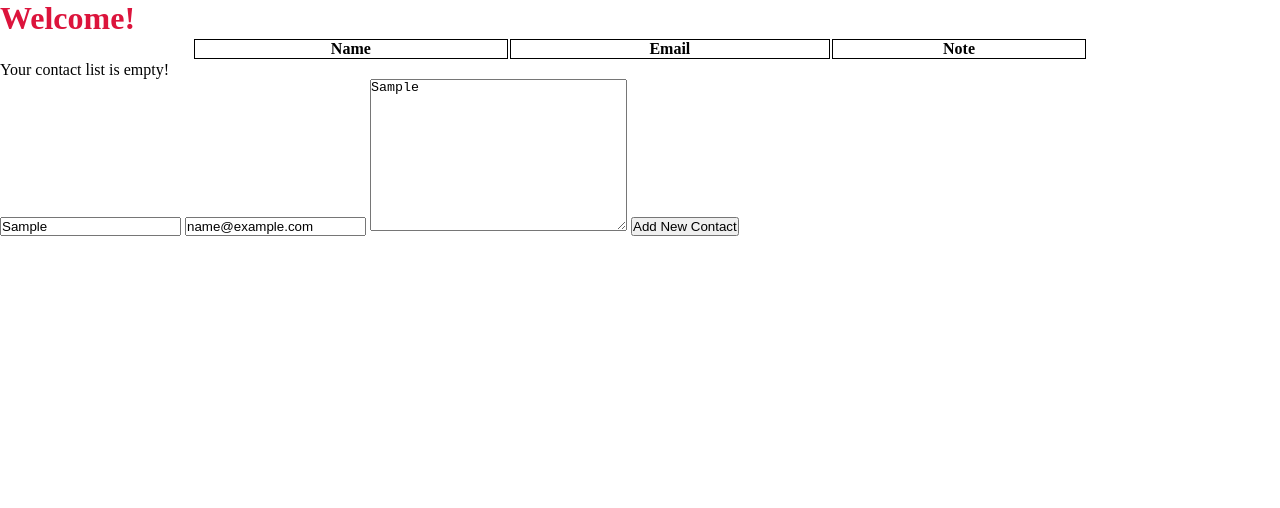
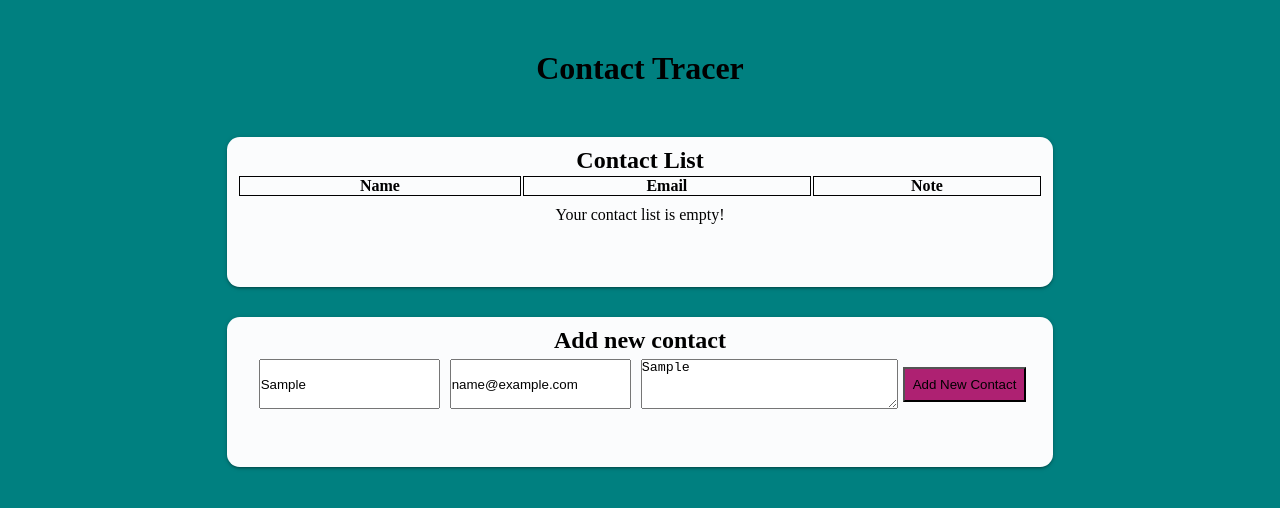
Before and after one commit to brrf/4degrees, a website: page public/index.html in a window 1280 px wide. Both pictures are taken after typing "Sample", "name@example.com", "Sample" into the empty fields and a click on the button "Add New Contact". Drawn offline with Linux system fonts and the light colour scheme; no server answers.

Commit message:
added basic styling

```diff
--- a/public/index.css
+++ b/public/index.css
@@ -18,16 +18,92 @@ body {
 	-ms-text-size-adjust: none;
 }
 
-h1 {
-	color: crimson;
+body {
+	background-color: teal;
 }
 
-table {
+#app-container {
+	padding: 50px;
+	display: flex;
+	flex-direction: column;
+	align-items: center;
+}
+
+h1 {
+	color: black;
+	margin-bottom: 50px;
+}
+
+#table-container {
+	min-height: 150px;
 	width: 70%;
 	margin: auto;
+	background-color: grey;
+	display: flex;
+	flex-direction: column;
+	align-items: center;
+	margin-bottom: 25px;
+	box-shadow: 0 2px 2px 0 rgba(0, 0, 0, 0.14),
+		0 3px 1px -2px rgba(0, 0, 0, 0.12), 0 1px 5px 0 rgba(0, 0, 0, 0.2);
+	border-radius: 1vw;
+	padding: 10px;
+	position: relative;
+	background-color: #fbfcfd;
+}
+
+#empty {
+	margin-top: 8px;
+}
+
+table,
+tbody {
+	width: 100%;
 }
 
 th,
 td {
 	border: 1px solid black;
+	/*width: 30%;*/
 }
+
+button {
+	background-color: #ae2172;
+	padding: 8px;
+}
+
+#flash {
+	background-color: white;
+	color: crimson;
+	margin-bottom: 5px;
+}
+
+#new-contact-container {
+	min-height: 150px;
+	width: 70%;
+	margin: auto;
+	background-color: grey;
+	display: flex;
+	flex-direction: column;
+	align-items: center;
+	margin-bottom: 25px;
+	box-shadow: 0 2px 2px 0 rgba(0, 0, 0, 0.14),
+		0 3px 1px -2px rgba(0, 0, 0, 0.12), 0 1px 5px 0 rgba(0, 0, 0, 0.2);
+	border-radius: 1vw;
+	padding: 10px;
+	position: relative;
+	background-color: #fbfcfd;
+}
+
+form {
+	display: flex;
+	flex-direction: row;
+	align-items: center;
+	justify-content: space-between;
+}
+
+input,
+textarea {
+	height: 50px;
+	border-radius: 2;
+	margin: 5px;
+}
--- a/public/index.html
+++ b/public/index.html
@@ -7,10 +7,16 @@
 		<link rel="stylesheet" type="text/css" href="./index.css" />
 	</head>
 	<body>
-		<h1>Welcome!</h1>
+		<div id="app-container">
+			<h1>Contact Tracer</h1>
+			<div id="table-container">
+				<h2>Contact List</h2>
 				<table></table>
 				<div id="empty"></div>
+			</div>
+			<div id="flash"></div>
 			<div id="new-contact-container">
+				<h2>Add new contact</h2>
 				<form id="new-contact-form">
 					<input
 						class="form-half-width first"
@@ -40,6 +46,7 @@
 					<button>Add New Contact</button>
 				</form>
 			</div>
+		</div>
 
 		<script type="text/javascript" src="./index.js"></script>
 		<!-- 	<script type="text/javascript" src="./new_contact.js"></script> -->
--- a/public/index.js
+++ b/public/index.js
@@ -1,5 +1,4 @@
-let tableContainer = document.querySelector('table');
-
+//object that manages contacts array;
 let contactList = {
 
 	contacts: [],
@@ -18,34 +17,7 @@ let contactList = {
 	},
 };
 
-// let handlers = {
-// 	displayContacts: function() {
-// 		interface.populateTable();
-// 	},
-// 	// toggleAll: function() {
-// 	// 	todoList.toggleAll();
-// 	// },
-// 	addContact: function() {
-// 		const todoText = document.querySelector('.addTodoText').value;
-// 		contactList.addContact(todoText);
-// 	},
-// 	deleteTodo: function(position) {
-// 		todoList.deleteTodo(position);
-// 		position = '';
-// 	},
-// 	changeTodo: function() {
-// 		var changeTodoPosition = document.querySelector('.changeTodoPosition').value;
-// 		var changeTodoText = document.querySelector('.changeTodoText').value;
-// 		todoList.changeTodo(changeTodoPosition - 1, changeTodoText);
-// 		changeTodoPosition = '';
-// 		changeTodoText = '';
-// 	},
-// 	toggleCompleted: function() {
-// 		var toggleCompletedPosition = document.querySelector('.toggleCompletedPosition').value;
-// 		todoList.toggleCompleted(toggleCompletedPosition - 1);
-// 	}
-// }
-
+//object that updates interface when contacts change
 let interface = {
 	populateTable: function () {
 		let tableContainer = document.querySelector('table');
@@ -75,7 +47,7 @@ let interface = {
 	setUpEventListeners: function () {
 		let entireList = document.querySelector('table')
 		entireList.addEventListener('click', function(event) {
-		console.log('event')
+
 		if (event.target.nodeName !== 'BUTTON') {
 			return;
 		}
@@ -90,7 +62,9 @@ let interface = {
 	},
 };
 
-//add event listener for new contact button
+////API validation section (can be moved to new file eventually)
+
+//add event listener for the new contact button
 let submitButton = document.querySelector('form button');
 submitButton.addEventListener('click', function (event) {
 	event.preventDefault();
@@ -103,37 +77,71 @@ submitButton.addEventListener('click', function (event) {
 
 function newContact(event) {
 	event.preventDefault();
-	const name = document.getElementById('new-contact-form').elements['name']
-		.value;
+	const name = document.getElementById('new-contact-form').elements[
+		'name'
+	].value;
 	const email = document.getElementById('new-contact-form').elements['email']
 		.value;
-	const note = document.getElementById('new-contact-form').elements[
-		'note'
-	].value;
+	const note = document.getElementById('new-contact-form').elements['note']
+		.value;
 
-	let body = {
+	const flashMessage = document.getElementById('flash');
+	flashMessage.innerHTML = '';
+
+	const body = {
 		name,
 		email,
 		note,
 	};
-	fetch('http://localhost:5000/new_contact', {
-		method: 'POST',
-		body: JSON.stringify(body),
-		headers: {
-			'Content-Type': 'application/json',
-		},
-	})
-		.then(function (res) {
-			return res.json();
-		})
-		.then(function (resObject) {
-			if (resObject.error) {
-				console.log('error')
+
+	let http = new XMLHttpRequest();
+	http.open('POST', 'http://localhost:5000/new_contact', true);
+	http.setRequestHeader('Content-type', 'application/json');
+	http.onreadystatechange = function () {
+		if (http.readyState == 4) {
+			const response = JSON.parse(http.responseText)
+			if (response.error) {
+
+				flashMessage.innerHTML = response.error
 			} else {
 				contactList.addContact(body);
 			}
-		});
+		}
+	};
+
+	http.send(JSON.stringify(body));
+	return false;
 }
+
+// function newContact(event) {
+// 	event.preventDefault();
+// 	const name = document.getElementById('new-contact-form').elements['name']
+// 		.value;
+// 	const email = document.getElementById('new-contact-form').elements['email']
+// 		.value;
+// 	const note = document.getElementById('new-contact-form').elements[
+// 		'note'
+// 	].value;
+
+// 	let body = {
+// 		name,
+// 		email,
+// 		note,
+// 	};
+// 	fetch('http://localhost:5000/new_contact', {
+// 		method: 'POST',
+// 		body: JSON.stringify(body),
+// 		headers: {
+// 			'Content-Type': 'application/json',
+// 		},
+// 	})
+// 		.then(function (res) {
+// 			return res.json();
+// 		})
+// 		.then(function (resObject) {
+//
+// 		});
+// }
 
 interface.setUpEventListeners();
 interface.populateTable();
--- a/server.js
+++ b/server.js
@@ -39,10 +39,8 @@ app.post('/new_contact', (req, res) => {
   const { name, email } = req.body;
   //form validation
   if (!name || !email) {
-    console.log('error here');
     return res.json({ error: 'Please fill out required fields' });
   } else if (!testRegex.test(email)) {
-    console.log('error regex');
     return res.json({ error: 'Please submit a valid email' });
   } else {
     return res.json({ error: false });
```
Also changed, not shown: public/new_contact.js (+69 -70 lines). Lines whose indentation alone changed are shown as unchanged.
